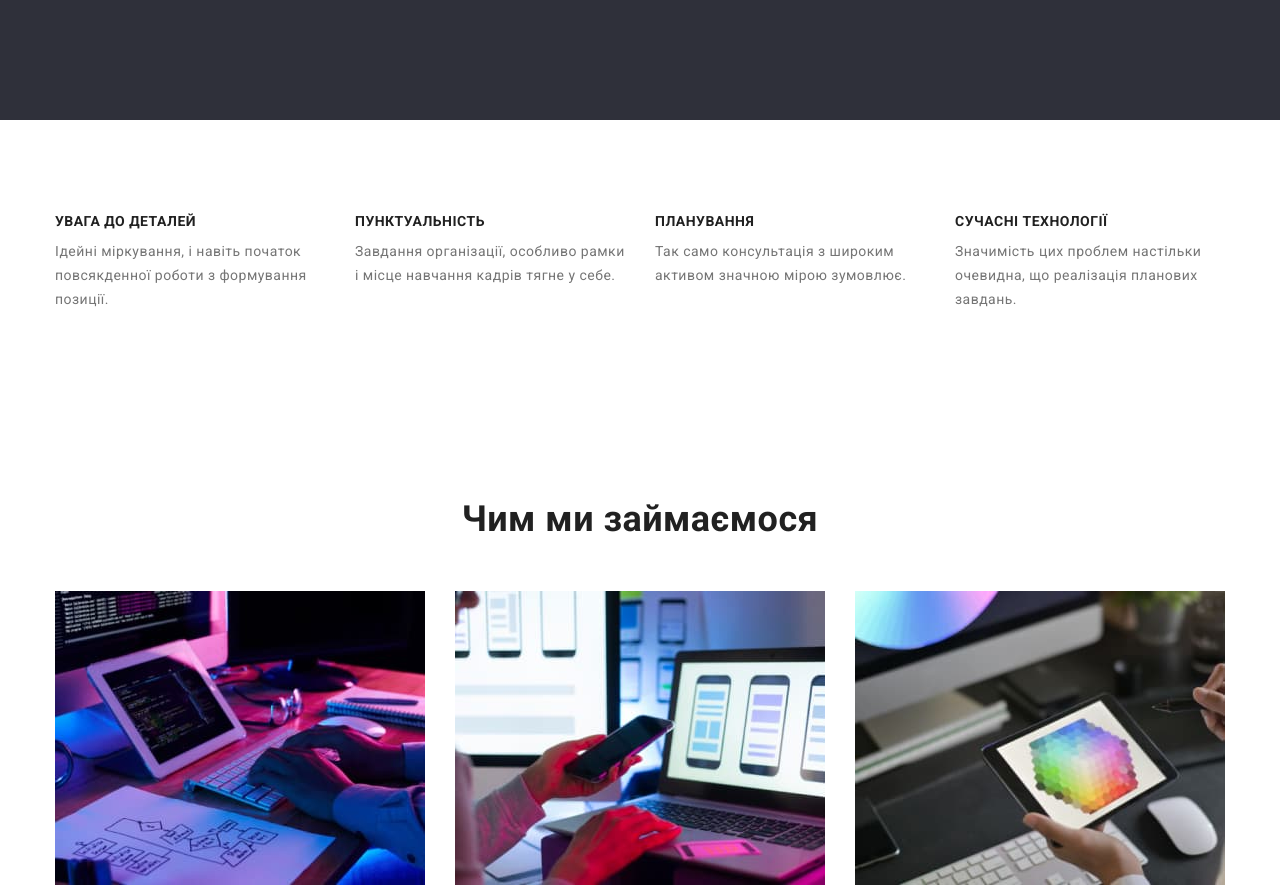
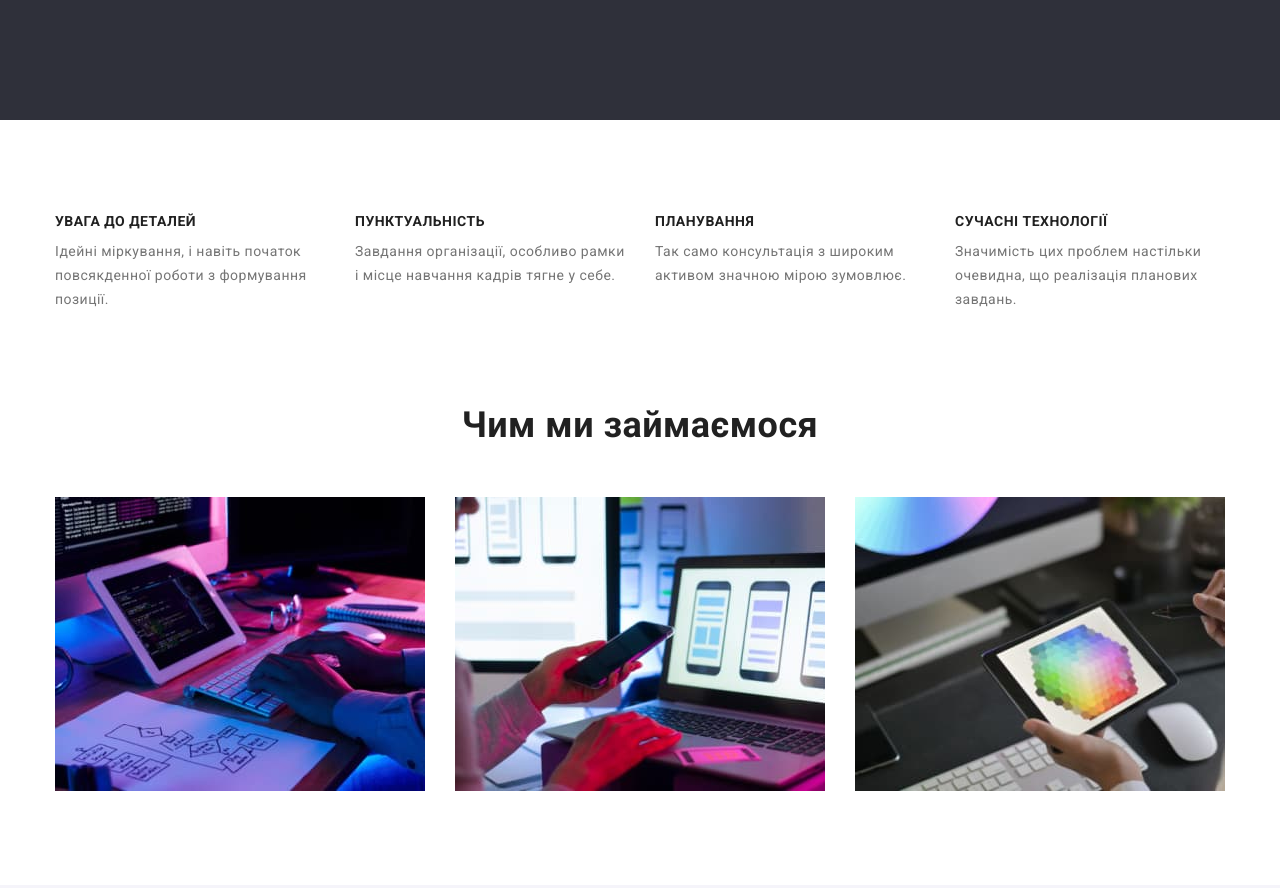
Before and after one commit to csnotgo/goit-markup-hw-03, a plain HTML site: page index.html in a window 1280 px wide. Shown: the part 560-1448 px from the top of the page. Drawn offline with nearby package versions, Linux system fonts and the light colour scheme.

Commit message:
Виправлення

```diff
--- a/css/styles.css
+++ b/css/styles.css
@@ -191,6 +191,10 @@ display: flex;
 }
 /* секція особливості */
 
+.features.section {
+    padding-bottom: 47px;
+}
+
 .features-list {
     display: flex;
 }
@@ -220,6 +224,10 @@ display: flex;
  }
 
  /* секція чим ми займаємось */
+
+.work.section {
+    padding-top: 47px;
+}
 
 .work-list {
     display: flex;
```
